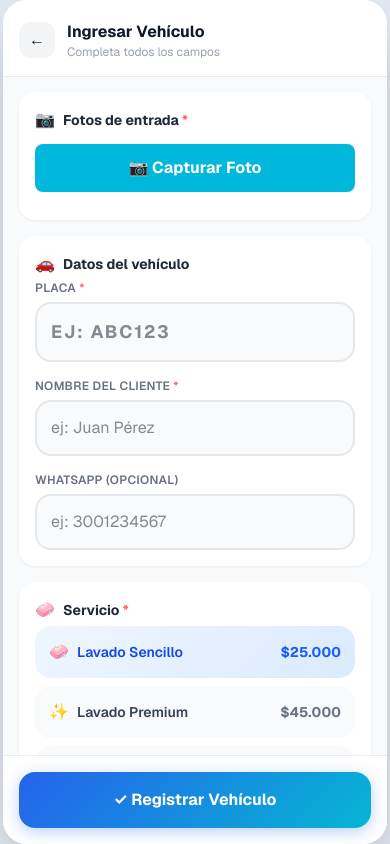
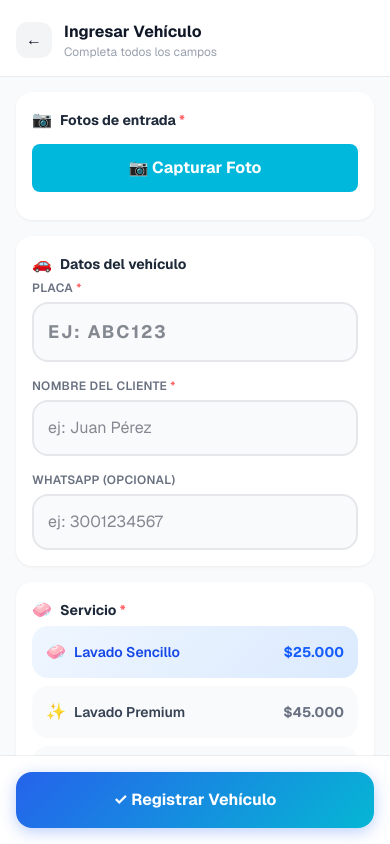
Before and after one commit to ingjuandosoriop/lavaautos, a Next.js app: page /trabajador/nuevo in a window 390 px wide. Built offline with nearby package versions, Linux system fonts and the light colour scheme.

Commit message:
Fix: full screen on mobile, phone simulation only on desktop

```diff
--- a/app/layout.tsx
+++ b/app/layout.tsx
@@ -19,9 +19,17 @@ export default function RootLayout({
 }>) {
   return (
     <html lang="es" className={`${geistSans.variable} h-full antialiased`}>
-      <body className="min-h-full flex justify-center items-start bg-gray-100 p-4">
-        {/* Simula pantalla de celular */}
-        <div className="w-full max-w-sm h-screen max-h-screen bg-white shadow-2xl rounded-3xl overflow-hidden flex flex-col">
+      {/*
+        En móvil (< sm): pantalla completa, sin wrapper, sin bordes redondeados
+        En escritorio (>= sm): simula celular centrado con sombra y esquinas redondeadas
+      */}
+      <body className="h-full bg-white sm:bg-slate-200 sm:flex sm:justify-center sm:items-start sm:p-4">
+        <div className="
+          w-full flex flex-col bg-white
+          h-[100dvh]
+          sm:max-w-sm sm:h-screen sm:max-h-screen
+          sm:shadow-2xl sm:rounded-3xl sm:overflow-hidden
+        ">
           {children}
         </div>
       </body>
```
